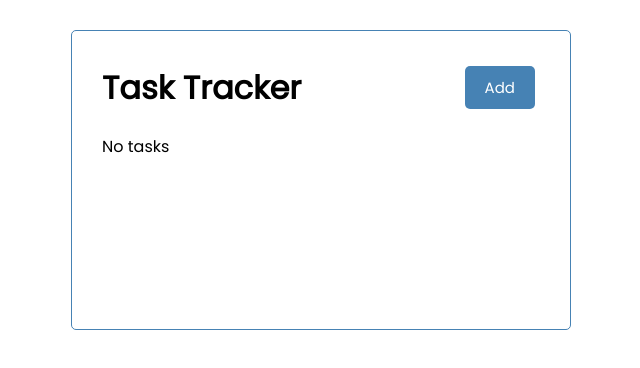
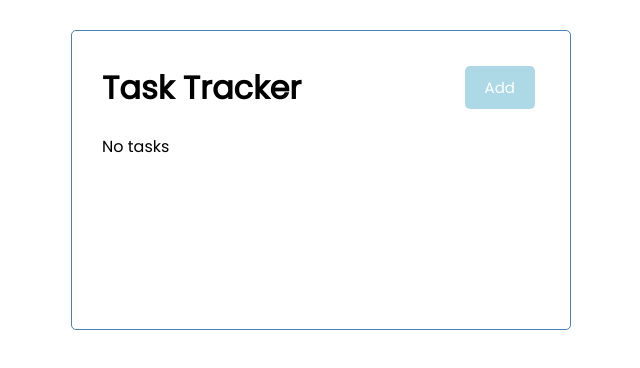
Before and after one commit to FrontEndMike/react-task-tracker, a React (Create React App) app: page / in a window 1280 px wide. Shown: the top 368 px of the page, without its empty margins (319-959 px from the left). Built offline with nearby package versions, Linux system fonts and the light colour scheme.

Commit message:
Add states to add button

```diff
--- a/src/components/Header.js
+++ b/src/components/Header.js
@@ -1,11 +1,15 @@
 import PropTypes from 'prop-types'
 import Button from './Button'
 
-const Header = ({ title, onAdd }) => {
+const Header = ({ title, onAdd, showAdd }) => {
     return (
         <header className='header'>
             <h1>{title}</h1>
-            <Button text='Add' onClick={onAdd} />
+            <Button
+                color={showAdd ? 'pink' : 'lightblue'}
+                text={showAdd ? 'Close' : 'Add'}
+                onClick={onAdd}
+            />
         </header>
     )
 }
```
